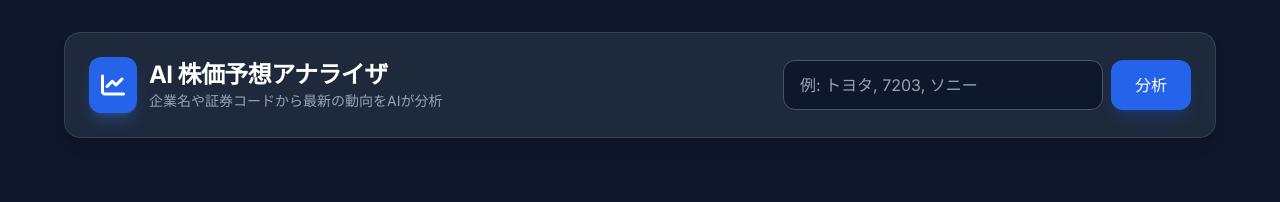
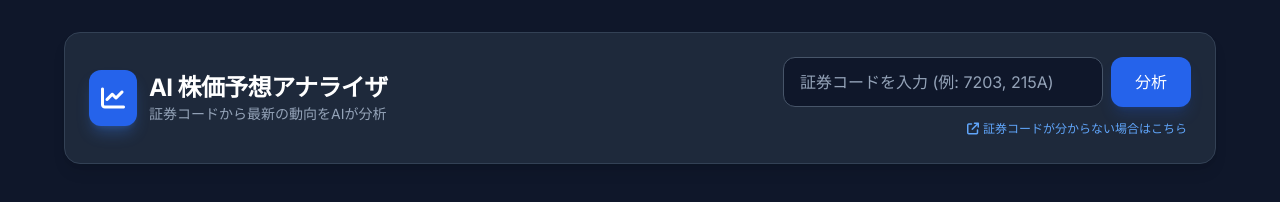
Before and after one commit to idnk2007-svg/ai-stock-app, a website: page public/index.html in a window 1280 px wide. Drawn offline with nearby package versions, Linux system fonts and the light colour scheme.

Commit message:
Update index.html

```diff
--- a/public/index.html
+++ b/public/index.html
@@ -20,25 +20,33 @@
 
     <div class="w-full max-w-6xl space-y-6">
         <div class="flex flex-col md:flex-row justify-between items-center gap-4 bg-slate-800 p-6 rounded-2xl shadow-lg border border-slate-700">
-            <div class="flex items-center gap-3">
-                <div class="p-3 bg-blue-600 rounded-xl shadow-lg shadow-blue-500/30">
+            <div class="flex items-center gap-3 w-full md:w-auto">
+                <div class="p-3 bg-blue-600 rounded-xl shadow-lg shadow-blue-500/30 shrink-0">
                     <i class="fa-solid fa-chart-line text-2xl text-white"></i>
                 </div>
                 <div>
-                    <h1 class="text-2xl font-bold text-white tracking-tight">AI 株価予想アナライザ</h1>
-                    <p class="text-slate-400 text-sm">企業名や証券コードから最新の動向をAIが分析</p>
+                    <h1 class="text-xl md:text-2xl font-bold text-white tracking-tight">AI 株価予想アナライザ</h1>
+                    <p class="text-slate-400 text-xs md:text-sm">証券コードから最新の動向をAIが分析</p>
                 </div>
             </div>
 
-            <form id="searchForm" class="w-full md:w-auto flex gap-2">
+            <div class="w-full md:w-auto flex flex-col gap-2">
+                <form id="searchForm" class="flex gap-2">
                     <div class="relative w-full md:w-80">
-                    <input type="text" id="searchInput" placeholder="例: トヨタ, 7203, ソニー" required
+                        <input type="text" id="searchInput" placeholder="証券コードを入力 (例: 7203, 215A)" required
                             class="w-full pl-4 pr-4 py-3 bg-slate-900 border border-slate-600 rounded-xl text-white placeholder-slate-400 focus:outline-none focus:ring-2 focus:ring-blue-500 focus:border-transparent transition-all">
                     </div>
                     <button type="submit" class="bg-blue-600 hover:bg-blue-700 text-white px-6 py-3 rounded-xl font-medium transition-colors shadow-lg shadow-blue-600/20 whitespace-nowrap">
                         分析
                     </button>
                 </form>
+                <!-- ★ここが追加された天才的なアイデアの部分です！★ -->
+                <div class="text-right px-1">
+                    <a href="https://finance.yahoo.co.jp/" target="_blank" rel="noopener noreferrer" class="text-xs text-blue-400 hover:text-blue-300 transition-colors inline-flex items-center gap-1">
+                        <i class="fa-solid fa-arrow-up-right-from-square"></i> 証券コードが分からない場合はこちら
+                    </a>
+                </div>
+            </div>
         </div>
 
         <div id="searchHistory" class="flex flex-wrap gap-2 px-2 hidden"></div>
@@ -82,7 +90,6 @@
                     </div>
                 </div>
 
-                <!-- Volatility / Risk Card -->
                 <div class="bg-slate-800 p-6 rounded-2xl shadow-lg border border-slate-700">
                     <h3 class="text-xs font-bold text-slate-400 mb-4 uppercase tracking-wider">価格変動リスク (ボラティリティ)</h3>
                     <div class="flex justify-between items-end mb-2">
@@ -90,7 +97,6 @@
                         <span id="volatilityValue" class="text-3xl font-bold text-white">--</span>
                     </div>
                     <div class="relative h-4 bg-slate-900 rounded-full overflow-hidden border border-slate-700 shadow-inner">
-                        <!-- 安定(青) -> 普通(黄) -> 高リスク(赤) のグラデーション -->
                         <div class="absolute inset-0 bg-gradient-to-r from-blue-500 via-yellow-500 to-red-500 opacity-80"></div>
                         <div id="volatilityPointer" class="absolute top-0 bottom-0 w-1.5 bg-white shadow-[0_0_10px_rgba(255,255,255,0.8)] transition-all duration-1000 ease-out" style="left: 50%;"></div>
                     </div>
@@ -101,7 +107,6 @@
                     </div>
                 </div>
 
-                <!-- Industry Growth Card -->
                 <div class="bg-slate-800 p-6 rounded-2xl shadow-lg border border-slate-700">
                     <h3 class="text-xs font-bold text-slate-400 mb-4 uppercase tracking-wider">業界の将来成長性</h3>
                     <div class="flex justify-between items-end mb-2">
@@ -109,7 +114,6 @@
                         <span id="growthValue" class="text-3xl font-bold text-white">--</span>
                     </div>
                     <div class="relative h-4 bg-slate-900 rounded-full overflow-hidden border border-slate-700 shadow-inner">
-                        <!-- 衰退(赤) -> 安定(黄) -> 成長(緑) のグラデーション -->
                         <div class="absolute inset-0 bg-gradient-to-r from-red-500 via-yellow-500 to-emerald-500 opacity-80"></div>
                         <div id="growthPointer" class="absolute top-0 bottom-0 w-1.5 bg-white shadow-[0_0_10px_rgba(255,255,255,0.8)] transition-all duration-1000 ease-out" style="left: 50%;"></div>
                     </div>
@@ -143,7 +147,6 @@
             </div>
 
             <div class="lg:col-span-2 space-y-6">
-                <!-- External Chart Link Card -->
                 <div class="bg-slate-800 p-8 rounded-2xl shadow-lg border border-slate-700 flex flex-col items-center justify-center text-center">
                     <div class="p-4 bg-slate-900 rounded-full text-blue-500 mb-4 shadow-inner">
                         <i class="fa-solid fa-chart-pie text-4xl"></i>
@@ -181,10 +184,6 @@
     </div>
 
     <script>
-        // --- 設定事項 ---
-        // ※フロントエンドからはAPIキーを完全に削除しました！安全です。
-
-        // DOM Elements
         const searchForm = document.getElementById('searchForm');
         const searchInput = document.getElementById('searchInput');
         const loadingState = document.getElementById('loadingState');
@@ -196,7 +195,6 @@
         let currentTickerCode = null;
         let searchHistory = JSON.parse(localStorage.getItem('stockSearchHistory') || '[]');
 
-        // --- 検索履歴管理 ---
         function renderHistory() {
             if (searchHistory.length === 0) {
                 searchHistoryEl.classList.add('hidden');
@@ -227,7 +225,6 @@
             }
         }
 
-        // --- AIデータ取得 (自作バックエンドサーバーへ通信) ---
         searchForm.addEventListener('submit', async (e) => {
             e.preventDefault();
             const query = searchInput.value.trim();
@@ -238,7 +235,6 @@
             errorState.classList.add('hidden');
 
             try {
-                // IMPORTANT: ここが新しい自作サーバーへの通信に変更されています！
                 const response = await fetch('/api/analyze', {
                     method: 'POST',
                     headers: { 'Content-Type': 'application/json' },
@@ -249,11 +245,10 @@
 
                 if (!response.ok) throw new Error(`サーバーエラー: ${result.error || response.status}`);
 
-                // サーバーから安全にデータを受け取る
                 const parsedData = result.data;
 
                 updateDashboard(parsedData);
-                addToHistory(parsedData.companyName);
+                addToHistory(query); // 検索したコードをそのまま履歴に残す
 
                 loadingState.classList.add('hidden');
                 resultsDashboard.classList.remove('hidden');
@@ -269,10 +264,7 @@
             errorState.classList.remove('hidden');
         }
 
-        // --- ダッシュボード反映 ---
         function updateDashboard(data) {
-            // 不要な文字を削除し、確実に4桁の数字のみにする
-            // 修正: 数字だけでなくアルファベットも含めるように変更 (例: 130A, AAPL等に対応)
             const cleanTickerCode = (data.tickerCode || '').toString().replace(/[^0-9A-Za-z]/g, '').toUpperCase();
             currentTickerCode = cleanTickerCode;
             const currentStockPrice = data.currentPrice || 0;
@@ -280,7 +272,6 @@
 
             document.getElementById('companyName').textContent = data.companyName;
 
-            // 修正: 日本株(4文字)の場合は.Tを付ける、それ以外はそのまま表示
             if (/^[0-9][0-9A-Z]{3}$/.test(cleanTickerCode)) {
                 document.getElementById('companyCode').textContent = cleanTickerCode ? `${cleanTickerCode}.T` : '---';
             } else {
@@ -305,12 +296,10 @@
             document.getElementById('signalLabel').textContent = data.tradingSignalLabel;
             document.getElementById('signalPointer').style.left = `${data.tradingSignal}%`;
 
-            // Volatility / Risk Indicator
             document.getElementById('volatilityValue').textContent = data.volatilityIndex;
             document.getElementById('volatilityLabel').textContent = data.volatilityLabel;
             document.getElementById('volatilityPointer').style.left = `${data.volatilityIndex}%`;
 
-            // Industry Growth Indicator
             document.getElementById('growthValue').textContent = data.industryGrowthIndex;
             document.getElementById('growthLabel').textContent = data.industryGrowthLabel;
             document.getElementById('growthPointer').style.left = `${data.industryGrowthIndex}%`;
@@ -340,7 +329,6 @@
             document.getElementById('aiAnalysis').textContent = data.analysis;
             document.getElementById('riskFactor').textContent = data.riskFactor || '-';
 
-            // ニュースの描画
             const newsContainer = document.getElementById('newsContainer');
             newsContainer.innerHTML = '';
             if (data.news && data.news.length > 0) {
@@ -359,10 +347,8 @@
                 });
             }
 
-            // TradingViewリンクの更新
             const chartLink = document.getElementById('externalChartLink');
             if (currentTickerCode) {
-                // 修正: 日本株の場合はTSE-を付け、米国株等の場合はそのままURLに組み込む
                 if (/^[0-9][0-9A-Z]{3}$/.test(currentTickerCode)) {
                     chartLink.href = `https://jp.tradingview.com/symbols/TSE-${currentTickerCode}/`;
                 } else {
```
Lines whose indentation alone changed are shown as unchanged.
